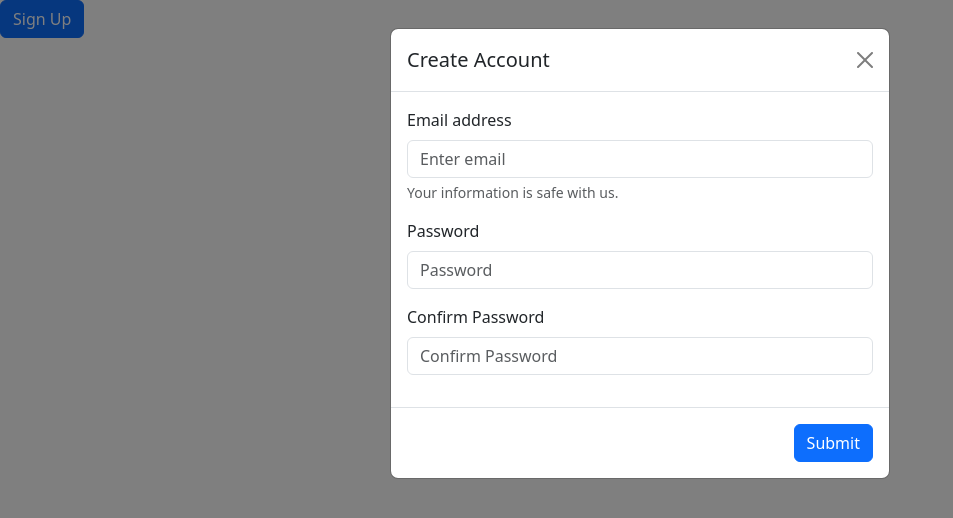
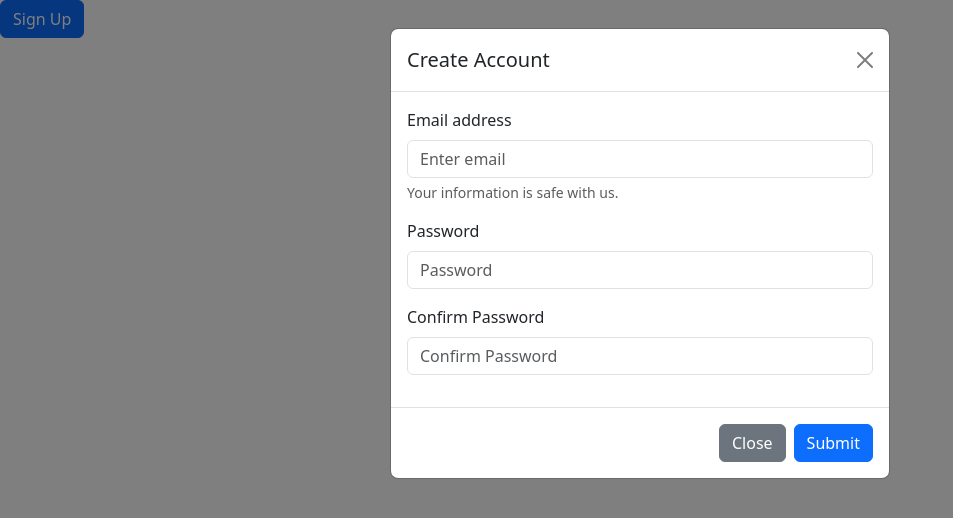
Before and after one commit to acciojob/bootstrap-signup-modal-salonibansod, a website: page main.html in a window 1280 px wide. Both pictures are taken after a click on the button "Sign Up". Shown: the whole page, without its empty margins (0-953 px from the left). Drawn offline with nearby package versions, Linux system fonts and the light colour scheme.

Commit message:
created a submission

```diff
--- a/main.html
+++ b/main.html
@@ -1,20 +1,20 @@
-
 <!DOCTYPE html>
 <html lang="en">
 <head>
     <meta charset="UTF-8">
     <meta name="viewport" content="width=device-width, initial-scale=1.0">
-    <title>Signup Modal</title>
+    <title>Signup Modal with Test Case</title>
+    <!-- Bootstrap CSS -->
     <link href="https://cdn.jsdelivr.net/npm/bootstrap@5.3.0/dist/css/bootstrap.min.css" rel="stylesheet">
 </head>
 <body>
 
-
+<!-- Sign Up Button -->
 <button type="button" class="btn btn-primary" data-bs-toggle="modal" data-bs-target="#signupModal">
     Sign Up
 </button>
 
-
+<!-- Signup Modal -->
 <div class="modal fade" id="signupModal" tabindex="-1" aria-labelledby="signupModalLabel" aria-hidden="true">
     <div class="modal-dialog">
         <div class="modal-content">
@@ -40,13 +40,14 @@
                 </form>
             </div>
             <div class="modal-footer">
+                <button type="button" class="btn btn-secondary" data-bs-dismiss="modal">Close</button>
                 <button type="button" class="btn btn-primary">Submit</button>
             </div>
         </div>
     </div>
 </div>
 
-
+<!-- Bootstrap JS -->
 <script src="https://cdn.jsdelivr.net/npm/bootstrap@5.3.0/dist/js/bootstrap.bundle.min.js"></script>
 
 </body>
```
